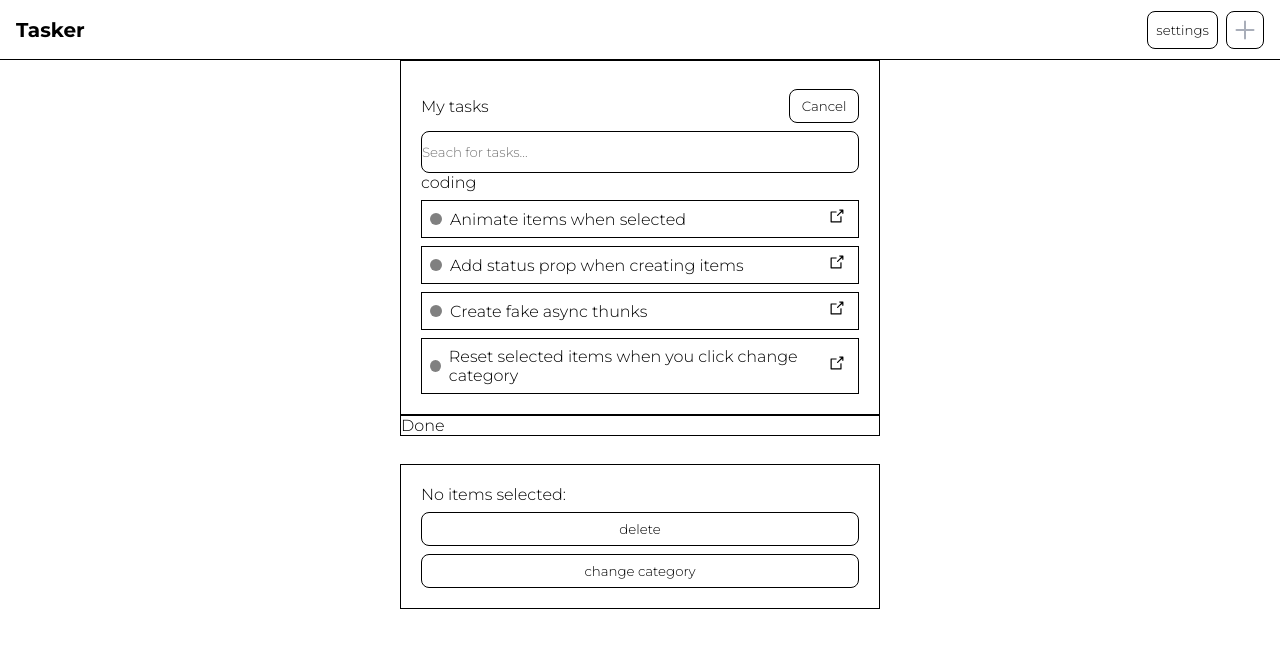
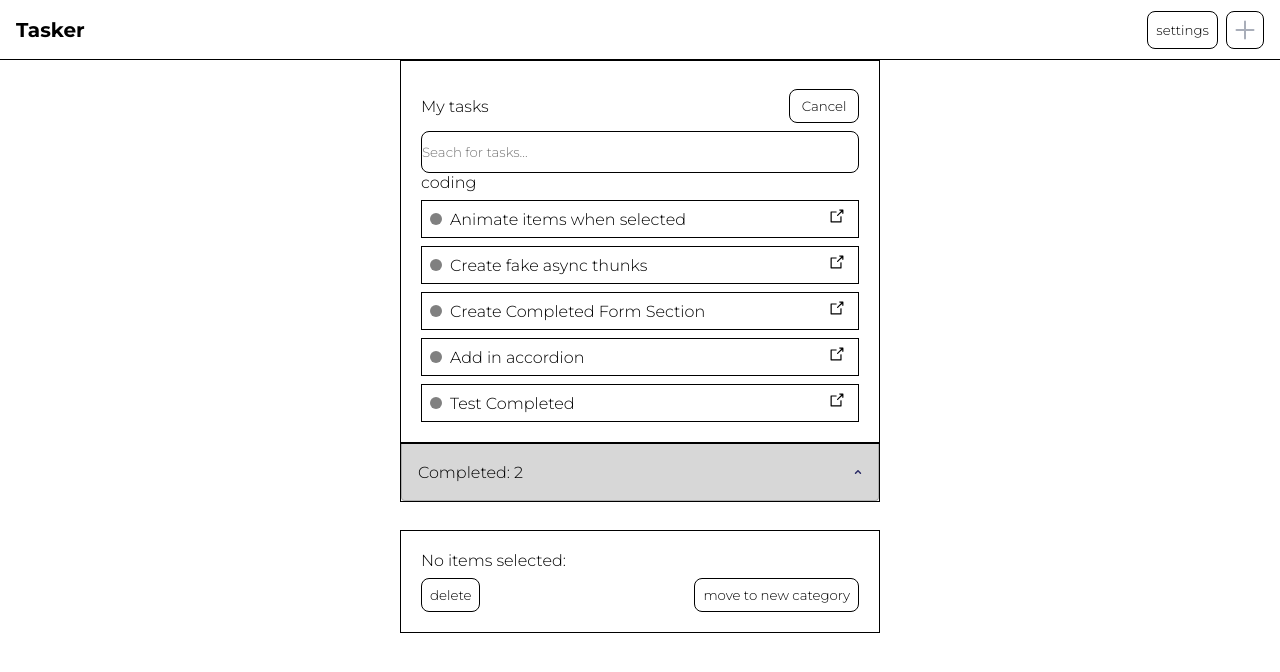
Before and after one commit to vinu-codes/tasker, a React (Create React App) app: page / in a window 1280 px wide. Both pictures are taken after a click on the button "Edit". Shown: the top 672 px of the page. Built offline with nearby package versions, Linux system fonts and the light colour scheme.

Commit message:
add in completed form

```diff
--- /dev/null
+++ b/src/common/Accordion/Accordion.js
@@ -0,0 +1,56 @@
+import React from 'react'
+import {
+  AccordionContainer,
+  AccordionHeader,
+  AccordionExpander,
+  AccordionContent,
+  IconContainer,
+} from './Accordion.styled'
+import { Context } from './Provider'
+import { useContext } from 'react'
+import { Icon } from '@common/Icon'
+import { getActiveItem, checkForNameOnArray } from './utils'
+
+const updateArrayByName = (state, name) => {
+  console.log(state)
+  if (!state || !state.length) return []
+
+  const result = state.map((item) => {
+    if (item.name === name) {
+      return { ...item, value: !item.value }
+    }
+    return { ...item, value: false }
+  })
+  return result
+}
+
+const Accordion = ({ title, name, children }) => {
+  const [state, setState] = useContext(Context)
+
+  const handleSelect = (name) => {
+    const findMatch = checkForNameOnArray(state, name)
+    if (findMatch) {
+      setState(updateArrayByName(state, name))
+    } else {
+      setState([...state, { name, value: false }])
+    }
+  }
+
+  const isActive = getActiveItem(state, name)
+
+  return (
+    <AccordionContainer className={isActive ? 'container active' : 'container'}>
+      <AccordionHeader className="header" onClick={() => handleSelect(name)}>
+        {title && <span>{title}</span>}
+        <IconContainer mr={8}>
+          <Icon name="CHEVRON" rotate={isActive ? 180 : 0} />
+        </IconContainer>
+      </AccordionHeader>
+      <AccordionExpander>
+        <AccordionContent className="content">{children}</AccordionContent>
+      </AccordionExpander>
+    </AccordionContainer>
+  )
+}
+
+export { Accordion }
--- /dev/null
+++ b/src/common/Accordion/Accordion.styled.js
@@ -0,0 +1,112 @@
+import styled, { css } from 'styled-components'
+import { colors, mrFn, font } from '@common/Theme'
+
+const AccordionContainer = styled.div`
+  width: 100%;
+  display: flex;
+  flex-direction: column;
+  &.active {
+    .header {
+      border-radius: 4px 4px 0 0;
+      border-bottom: none;
+    }
+  }
+  &:first-of-type {
+    .header {
+      border-radius: 4px 4px 0 0;
+    }
+  }
+  &:last-of-type {
+    .header {
+      border-top: none;
+      border-radius: 0 0 4px 4px;
+    }
+  }
+  &:last-of-type {
+    &.active {
+      .header {
+        border-radius: 0 0 0 0;
+      }
+    }
+  }
+  &:not(:first-of-type) {
+    &:not(:last-of-type) {
+      .header {
+        border-radius: 0px 0px 0 0;
+        border-top: 0;
+      }
+    }
+  }
+  &:last-of-type {
+    &.active {
+      .content {
+        border-radius: 0 0 4px 4px;
+      }
+    }
+  }
+`
+
+const AccordionHeader = styled.div`
+  width: 100%;
+  cursor: pointer;
+  border-top: 1px solid ${colors.lightGrey};
+  border-right: 1px solid ${colors.lightGrey};
+  border-left: 1px solid ${colors.lightGrey};
+  border-bottom: 1px solid ${colors.lightGrey};
+  padding: 16px 0 16px 16px;
+  user-select: none;
+  display: flex;
+  align-items: center;
+  background: ${colors.grey};
+  border-radius: 4px;
+`
+
+const AccordionContent = styled.div`
+  padding: 16px 16px 32px 16px;
+  line-height: 20px;
+  font-size: 12px;
+  font-weight: ${font.thin};
+  .active & {
+    border-right: 1px solid ${colors.lightGrey};
+    border-left: 1px solid ${colors.lightGrey};
+    border-bottom: 1px solid ${colors.lightGrey};
+  }
+`
+
+const AccordionExpander = styled.div`
+  width: 100%;
+  max-height: 0;
+  height: 0;
+  overflow: hidden;
+  .active & {
+    max-height: 800px;
+    height: 100%;
+  }
+  p {
+    margin: 0;
+    padding: 0;
+  }
+`
+
+const IconContainer = styled.div`
+  display: flex;
+  justify-content: center;
+  align-items: center;
+  height: 24px;
+  width: 24px;
+  margin-left: auto;
+  ${mrFn};
+  svg.ICON.CHEVRON {
+    path {
+      fill: ${colors.navyBlue};
+    }
+  }
+`
+
+export {
+  AccordionContainer,
+  AccordionHeader,
+  AccordionExpander,
+  AccordionContent,
+  IconContainer,
+}
--- /dev/null
+++ b/src/common/Accordion/Provider.js
@@ -0,0 +1,32 @@
+import React, { createContext, useState } from 'react'
+import styled, { css } from 'styled-components'
+// import { StateView } from '@common/StateView'
+const Context = createContext()
+
+const Wrapper = styled.div`
+  width: 100%;
+  display: flex;
+  flex-direction: column;
+`
+const MainWrapper = styled.div`
+  width: 100%;
+  display: flex;
+  flex-direction: column;
+`
+
+const Provider = ({ children, config }) => {
+  // const enableStateView = config ? config.enableStateView : false
+  const [state, setState] = useState([])
+  return (
+    <MainWrapper>
+      <Wrapper className="accordion-wrapper">
+        <Context.Provider value={[state, setState]}>
+          {children}
+        </Context.Provider>
+      </Wrapper>
+      {/* {enableStateView && <StateView state={{ state }} />} */}
+    </MainWrapper>
+  )
+}
+
+export { Provider, Context }
--- /dev/null
+++ b/src/common/Accordion/index.js
@@ -0,0 +1,2 @@
+export * from './Accordion'
+export * from './Provider'
--- /dev/null
+++ b/src/common/Accordion/utils.js
@@ -0,0 +1,56 @@
+/**
+ * Checking for matching name on array and return value
+ * @param  {Array} state The  array of objs
+ * @param  {String} name The name of component
+ * @return {Boolean}
+ */
+const checkForNameOnArray = (state, name) => {
+  if (!state || !name) {
+    return false
+  }
+  // trying to see if name ('abc') matches any object within the array so: [{ name: 'abc', value: false }] -> true -> what is result ? { name: 'abc', value: false }
+  const result = state.find((item) => {
+    return item.name.toUpperCase().includes(name.toUpperCase())
+  })
+
+  return !!result
+}
+
+/**
+ * Checking for matching name on array and true on value property
+ * @param  {Array} state The  array of objs
+ * @param  {String} name The name of component
+ * @return {Boolean}
+ */
+const getActiveItem = (state, name) => {
+  if (!state || !state.length) return false
+
+  const result = state.find((item) =>
+    item.name.toUpperCase().includes(name.toUpperCase()),
+  )
+
+  if (!!result) {
+    return result.value
+  }
+
+  return false
+}
+/**
+ * Updating array based on name arg
+ * @param  {Array} state The  array of objs
+ * @param  {String} name The name of component
+ * @return {Array}
+ */
+const updateArrayByName = (state, name) => {
+  if (!state || !state.length) return []
+
+  const result = state.map((item) => {
+    if (item.name === name) {
+      return { ...item, value: !item.value }
+    }
+    return { ...item, value: false }
+  })
+  return result
+}
+
+export { checkForNameOnArray, getActiveItem, updateArrayByName }
--- a/src/components/CompletedForm/CompletedForm.js
+++ b/src/components/CompletedForm/CompletedForm.js
@@ -1,16 +1,72 @@
 import React from 'react'
+import styled from 'styled-components'
 import { CompletedContainer, CompletedWrapper } from './CompletedForm.styled'
-import { Dropdown } from '@common/Dropdown'
+import { Accordion } from '@common/Accordion'
+import { Provider as AccordionWrapper } from '@common/Accordion'
+import { Icon } from '@common/Icon'
 
-const CompletedForm = () => {
+const List = styled.li`
+  list-style: none;
+  padding: 0;
+  margin: 0;
+  border: 1px solid black;
+  width: 100%;
+  padding: 8px;
+  margin-bottom: 8px;
+  display: flex;
+  align-items: center;
+  span {
+    font-size: 12px;
+  }
+  svg {
+    margin-right: 8px;
+  }
+`
+const Group = styled.ul`
+  list-style: none;
+  padding: 0;
+  margin: 0;
+  width: 100%;
+`
+
+const totalSelected = (items) => {
+  if (!items || !items.length) return 0
+  const result = items.filter((x) => {
+    return x.status === 'completed'
+  })
+  return result.length
+}
+
+const CompletedForm = ({ items }) => {
+  const total = totalSelected(items)
+
+  const renderContent = () => {
+    const filterCompletedItems = items.filter(
+      (item) => item.status === 'completed'
+    )
+    return filterCompletedItems.map((item) => (
+      <List key={item.id}>
+        <Icon name="CHECKBOX_FILLED" />
+        <span>{item.label}</span>
+        <span>{item.date}</span>
+      </List>
+    ))
+  }
+
+  const renderText = !!total ? `Completed: ${total}` : 'Completed:'
+
   return (
-    <CompletedWrapper>
-      <CompletedContainer>
-        <div>
-          <span>Done</span>
-        </div>
-      </CompletedContainer>
-    </CompletedWrapper>
+    !!total && (
+      <CompletedWrapper>
+        <CompletedContainer>
+          <AccordionWrapper>
+            <Accordion title={renderText} name="completed">
+              <Group>{renderContent()}</Group>
+            </Accordion>
+          </AccordionWrapper>
+        </CompletedContainer>
+      </CompletedWrapper>
+    )
   )
 }
 
--- a/src/features/Controller/Controller.js
+++ b/src/features/Controller/Controller.js
@@ -8,6 +8,11 @@ import { DeleteContents, EditContents } from '@components/ModalActions'
 import { Modal } from '@common/Modal'
 import { categorySelector } from '@state/category/selectors'
 import { ControllerContainer, ControllerWrapper } from './Controller.styled'
+
+const ButtonContainer = styled.div`
+  display: flex;
+  justify-content: space-between;
+`
 
 const totalSelected = (options) => {
   if (!options || !options.length) return 0
@@ -108,8 +113,10 @@ const Controller = ({ callback }) => {
         <div>
           <span>{renderText()}</span>
         </div>
-        <Button onClick={openDelete}>delete</Button>
-        <Button onClick={openEdit}>change category</Button>
+        <ButtonContainer>
+          <Button onClick={openDelete}>delete</Button>
+          <Button onClick={openEdit}>move to new category</Button>
+        </ButtonContainer>
         {!!showDeleteModal && (
           <Modal title="Delete Confirmation" callback={handleDeleteModal}>
             <DeleteContents callback={handleDeleteCallback} />
--- a/src/pages/Home/Home.js
+++ b/src/pages/Home/Home.js
@@ -136,7 +136,7 @@ const Home = () => {
           {renderCategory(data)}
         </HomeContainer>
       </HomeWrapper>
-      <CompletedForm />
+      <CompletedForm items={items} />
       {toggleEdit && <Controller callback={setToggle} />}
     </>
   )
--- a/src/state/tasks/reducers.js
+++ b/src/state/tasks/reducers.js
@@ -15,15 +15,6 @@ const tasksSlice = createSlice({
         id: 'abc',
       },
       {
-        label: 'Add status prop when creating items ',
-        date: '2024-01-05',
-        details: '',
-        category: 'coding',
-        active: false,
-        status: 'incomplete',
-        id: 'def',
-      },
-      {
         label: 'Create fake async thunks',
         date: '2024-01-05',
         details: 'include promises',
@@ -33,12 +24,30 @@ const tasksSlice = createSlice({
         id: 'ghi',
       },
       {
-        label: 'Reset selected items when you click change category',
+        label: 'Create Completed Form Section',
         date: '2024-01-05',
-        details: '',
+        details: 'include Accordion',
         category: 'coding',
         active: false,
         status: 'incomplete',
+        id: 'ghi',
+      },
+      {
+        label: 'Add in accordion',
+        date: '2024-01-05',
+        details: 'include Accordion',
+        category: 'coding',
+        active: false,
+        status: 'completed',
+        id: 'ghi',
+      },
+      {
+        label: 'Test Completed',
+        date: '2024-01-05',
+        details: 'testing',
+        category: 'coding',
+        active: false,
+        status: 'completed',
         id: 'ghi',
       },
     ],
```
Also changed, not shown: 1 other file (tests, documents, lock files or other folders).
